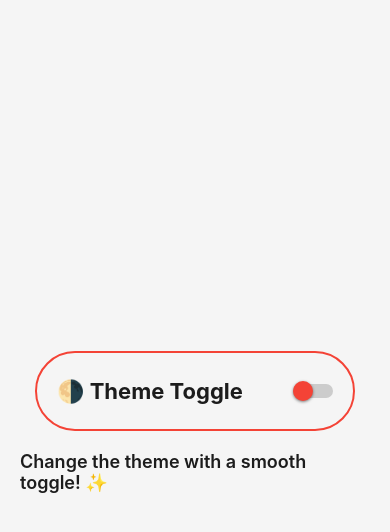
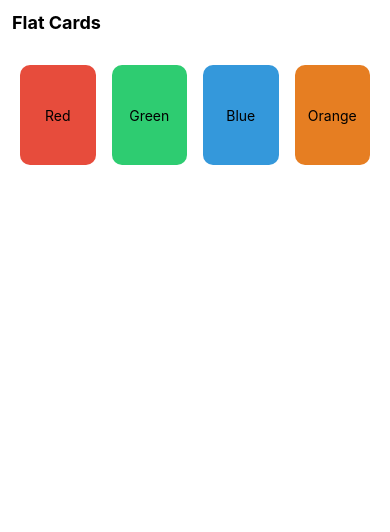
Before and after one commit to prathambhalke/Learn-React-Native-CLI, a React Native app: screen / in a window 390 px wide. Shown: the top 532 px of the page. Built offline with nearby package versions, Linux system fonts and the light colour scheme.

Commit message:
working on flat cards UI

```diff
--- a/App.tsx
+++ b/App.tsx
@@ -5,16 +5,19 @@ import ThemeToggle from "./components/ThemeToggle";
 
 function App() {
   return(
-  //  <SafeAreaView>
-  //      <ScrollView>
-  //       <Text>App</Text>
-  //       <FlatCards />
-  //     </ScrollView>
-  //     </SafeAreaView>
-      <ThemeToggle />
+    // <ThemeToggle />
+   <SafeAreaView>
+       <ScrollView>
+        <FlatCards />
+      </ScrollView>
+      </SafeAreaView>
   )
 }
 
-const styles = StyleSheet.create({})
+const styles = StyleSheet.create({
+  mainContainer:{
+    backgroundColor:'#1A1A1D'
+  },
+})
 
 export default App;
--- a/components/FlatCards.tsx
+++ b/components/FlatCards.tsx
@@ -1,12 +1,50 @@
-import { StyleSheet, Text, View } from 'react-native'
-import React from 'react'
+import {StyleSheet, Text, View} from 'react-native';
+import React from 'react';
 
 export default function FlatCards() {
   return (
     <View>
-      <Text>FlatCards</Text>
+      <Text style={styles.headingText}>Flat Cards</Text>
+      <View style={styles.container}>
+        <View style={[styles.card, styles.cardOne]}>
+          <Text>Red</Text>
+        </View>
+        <View style={[styles.card, styles.cardTwo]}>
+          <Text>Green</Text>
+        </View>
+        <View style={[styles.card, styles.cardThree]}>
+          <Text>Blue</Text>
+        </View>
+        <View style={[styles.card, styles.cardFour]}>
+          <Text>Orange</Text>
+        </View>
+      </View>
     </View>
-  )
+  );
 }
 
-const styles = StyleSheet.create({})
+const styles = StyleSheet.create({
+  headingText: {
+    fontSize: 18,
+    fontWeight: 'bold',
+    padding: 12,
+  },
+  container: {
+    flex:1,
+    flexDirection:'row',
+    padding:12
+  },
+  card: {
+    flex: 1,
+    justifyContent: 'center',
+    alignItems: 'center',
+    borderRadius:10,
+    width: 100,
+    height: 100,
+    margin:8
+  },
+  cardOne: {backgroundColor: '#e74c3c'},
+  cardTwo: {backgroundColor: '#2ecc71'},
+  cardThree: {backgroundColor: '#3498db'},
+  cardFour: {backgroundColor: '#e67e22'},
+});
```
